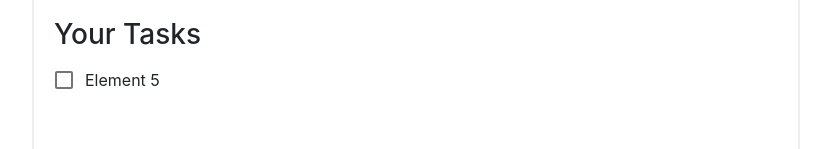
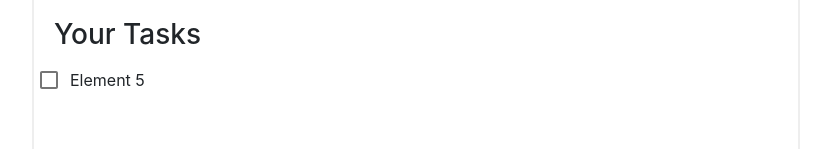
Before and after one commit to RayyanX95/todo-jest-app, a React (Create React App) app: page / in a window 1280 px wide. Both pictures are taken after typing "Sample" into the empty fields and a click on the button "Add New". Shown: the part 183-332 px from the top of the page, without its empty margins (224-1055 px from the left). Built offline with nearby package versions, Linux system fonts and the light colour scheme.

Commit message:
add simulate click event test

```diff
--- a/src/components/todo-list/todo-list.jsx
+++ b/src/components/todo-list/todo-list.jsx
@@ -7,6 +7,7 @@ import TestMaterialUI from '../Test_/test-material-ui';
 import ToDo from './todo/todo';
 
 const ToDoList = ({ todoList, removeTodoHandler }) => {
+  Date
     return (
     <Row data-test="component-todo-list" className="List m-0 pt-2">
       <Row className="m-0" >
--- a/src/components/todo-list/todo/todo.jsx
+++ b/src/components/todo-list/todo/todo.jsx
@@ -16,19 +16,19 @@ const GreenCheckbox = withStyles({
 })((props) => <Checkbox color="default" {...props} />);
 
 const Todo = ({todo, removeTodoHandler}) => {
-  const [state, setState] = React.useState({
-    checkedG: false,
-  });
+  const [state, setState] = React.useState({checkedG: false});
+  const [labelText, setLabelText] = React.useState('');
 
   const handleChange = (event) => {
     setState({ ...state, [event.target.name]: event.target.checked });
   };
+  let labelData = <label data-test='label-text' >{labelText}</label>
 
   return (
-    <Col md={12}
+    <Row
       data-test='component-todo'
       className='m-0'
-      onClick={() => removeTodoHandler(todo?.id)} >
+      onClick={() => setLabelText('clicked!')} >
       <Row
         data-test='element-todo'
         className='align-items-center'
@@ -39,8 +39,9 @@ const Todo = ({todo, removeTodoHandler}) => {
           label=''
         />
         <Label>{`Element ${todo?.value}`}</Label>
+        {labelData}
       </Row>
-    </Col>
+    </Row>
   )
 }
 
```
Also changed, not shown: 2 other files (tests, documents, lock files or other folders).
